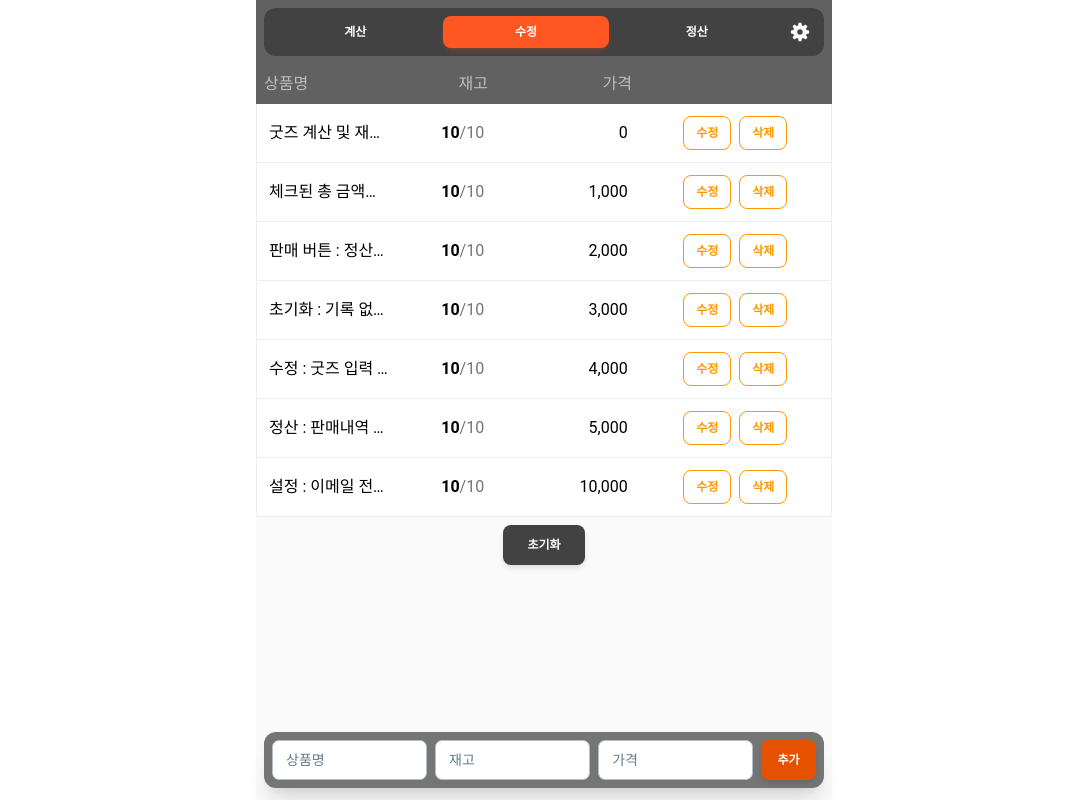
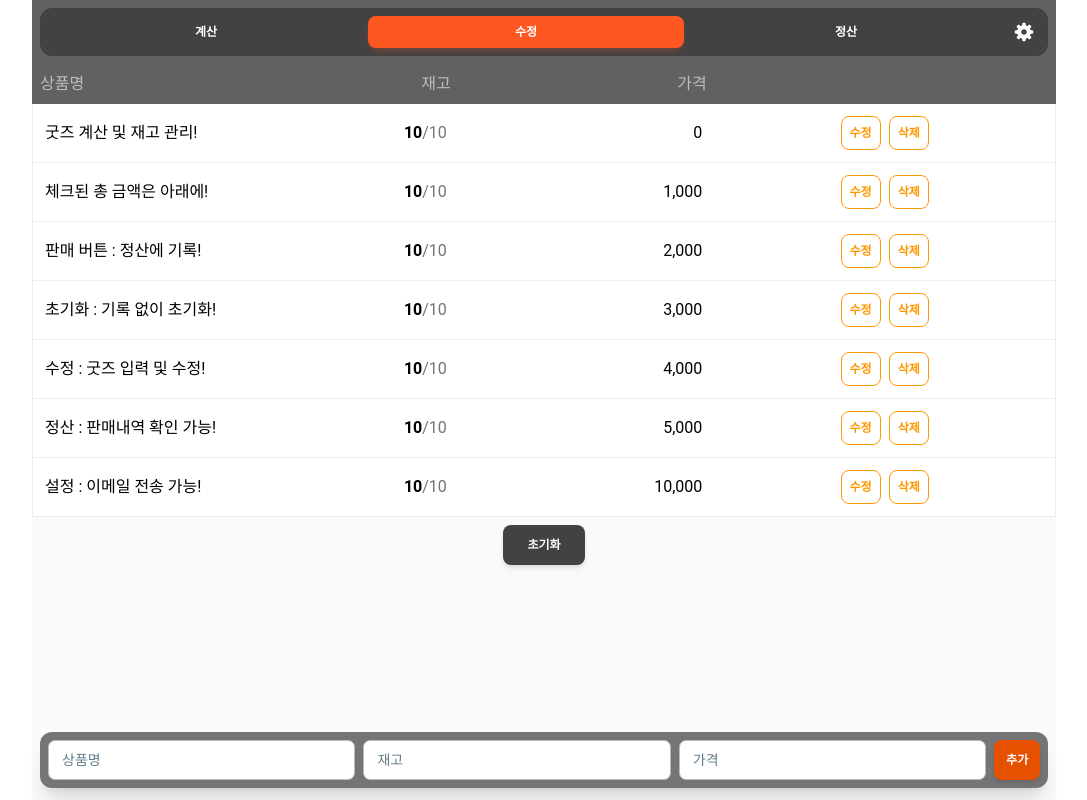
Before and after one commit to 938938/goods-calculator, a Next.js app: page /edit in a window 1280 px wide. Shown: the whole page, without its empty margins (96-1183 px from the left). Built offline with nearby package versions, Linux system fonts and the light colour scheme.

Commit message:
[DESIGN] 버튼 px 변경

```diff
--- a/src/app/layout.tsx
+++ b/src/app/layout.tsx
@@ -49,7 +49,7 @@ export default function RootLayout({
           <body
             className={`${geistSans.variable} ${geistMono.variable} antialiased`}
           >
-            <div className='w-screen max-w-xl mx-auto bg-gray-50 h-svh relative'>
+            <div className='w-screen max-w-5xl mx-auto bg-gray-50 h-svh relative'>
               <Nav />
               <div>{children}</div>
             </div>
--- a/src/components/edit/AddItem.tsx
+++ b/src/components/edit/AddItem.tsx
@@ -69,7 +69,7 @@ const AddItem = () => {
         onChange={(e) => setCost(Math.min(Number(e.target.value), 9999999))}
         className='bg-white'
       />
-      <Button className='bg-orange-900 w-28 px-4' onClick={onClickHandler}>
+      <Button className='bg-orange-900 w-28 px-2' onClick={onClickHandler}>
         추가
       </Button>
     </BottonBox>
--- a/src/components/edit/EditTableRow.tsx
+++ b/src/components/edit/EditTableRow.tsx
@@ -125,7 +125,7 @@ const EditTableRow = ({ item }: { item: ItemType }) => {
               size='sm'
               onClick={onSaveHandler}
               color='orange'
-              className='px-3'
+              className='px-2'
             >
               저장
             </Button>
@@ -133,7 +133,7 @@ const EditTableRow = ({ item }: { item: ItemType }) => {
             <Button
               size='sm'
               onClick={() => onEditClickHandler(item)}
-              className='px-3'
+              className='px-2'
               color='orange'
               variant='outlined'
             >
@@ -144,7 +144,7 @@ const EditTableRow = ({ item }: { item: ItemType }) => {
             <Button
               size='sm'
               onClick={() => setEditValues(null)}
-              className='px-3'
+              className='px-2'
               variant='outlined'
               color='gray'
             >
@@ -157,7 +157,7 @@ const EditTableRow = ({ item }: { item: ItemType }) => {
                 setDeleteId(item.id);
                 setModalOpen(true);
               }}
-              className='px-3'
+              className='px-2'
               color='orange'
               variant='outlined'
             >
```
